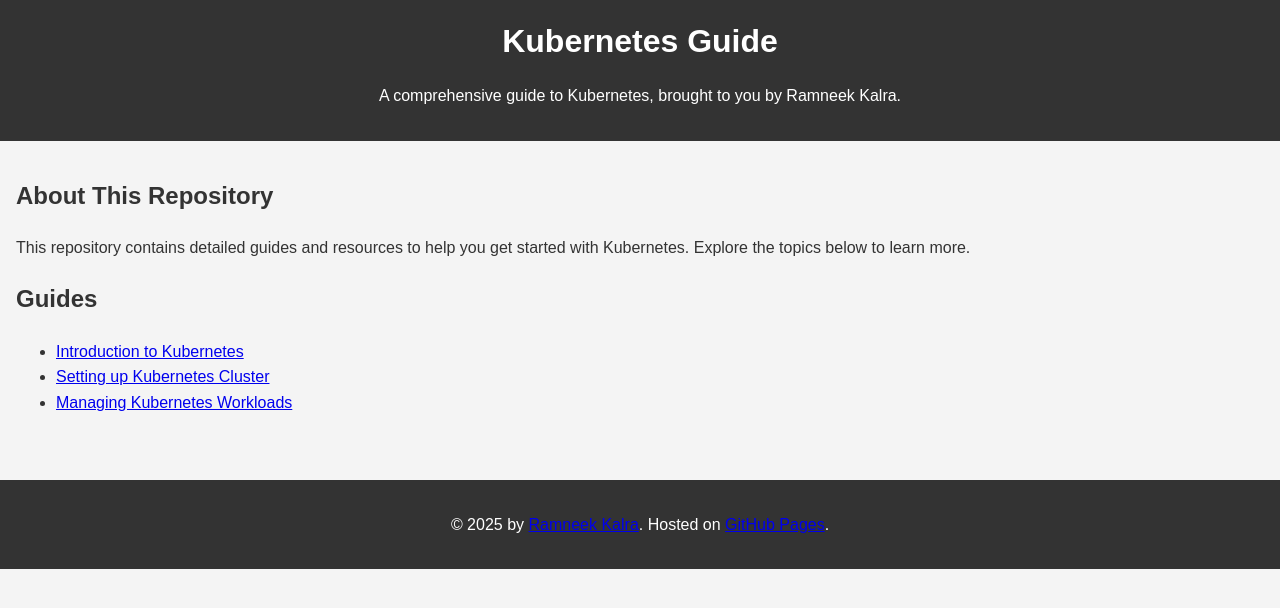
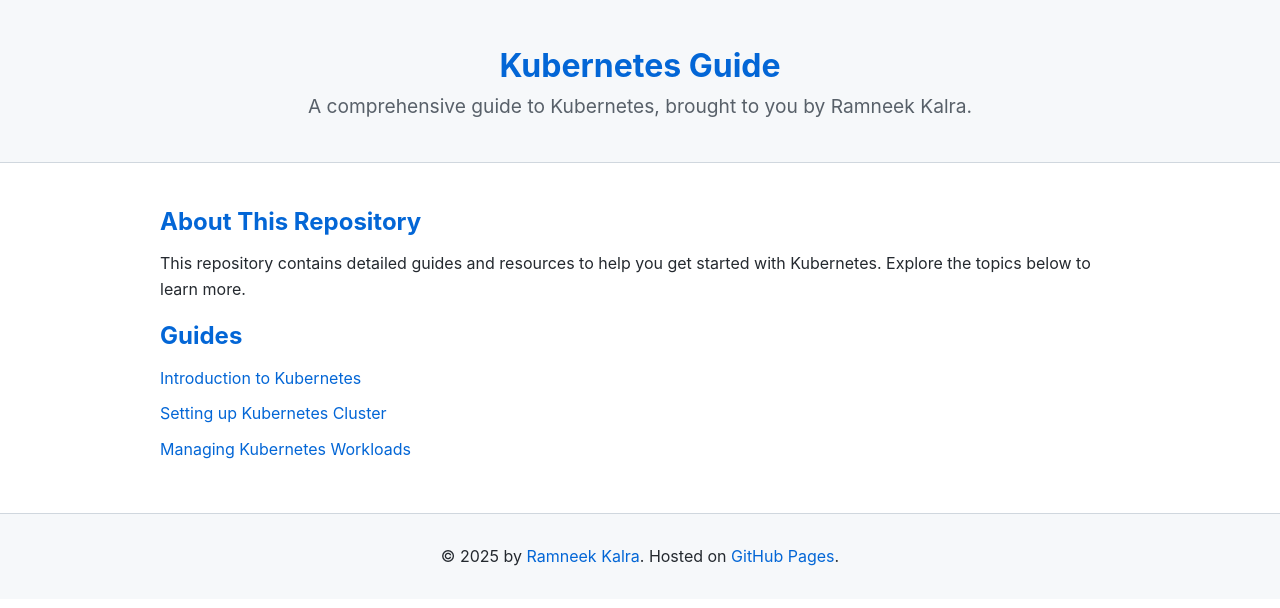
Before and after one commit to Ramneek-kalra/kubernetes-guide, a plain HTML site: page index.html in a window 1280 px wide. Drawn offline with Linux system fonts and the light colour scheme.

Commit message:
Update style.css

```diff
--- a/style.css
+++ b/style.css
@@ -1,31 +1,92 @@
-body {
-    font-family: Arial, sans-serif;
-    line-height: 1.6;
+/* General Reset */
+body, h1, h2, p, ul, a {
     margin: 0;
     padding: 0;
-    background: #f4f4f4;
-    color: #333;
+    box-sizing: border-box;
 }
 
+/* Body Styling */
+body {
+    font-family: -apple-system, BlinkMacSystemFont, "Segoe UI", Roboto, "Helvetica Neue", Arial, sans-serif;
+    line-height: 1.6;
+    color: #24292f;
+    background-color: #ffffff;
+    margin: 0;
+    padding: 0;
+}
+
+/* Container */
+.container {
+    width: 90%;
+    max-width: 960px;
+    margin: 0 auto;
+    padding: 20px;
+}
+
+/* Header */
 header {
-    background: #333;
-    color: #fff;
-    padding: 1rem 0;
+    background-color: #f6f8fa;
+    border-bottom: 1px solid #d0d7de;
+    padding: 20px 0;
+    margin-bottom: 20px;
     text-align: center;
 }
 
 header h1 {
-    margin: 0;
+    font-size: 2em;
+    color: #0366d6;
 }
 
-main {
-    padding: 1rem;
+header p {
+    font-size: 1.2em;
+    color: #586069;
 }
 
+/* Main Content */
+main h2 {
+    font-size: 1.5em;
+    margin-bottom: 10px;
+    color: #0366d6;
+}
+
+main p {
+    margin-bottom: 15px;
+    font-size: 1em;
+    color: #24292f;
+}
+
+ul {
+    list-style-type: none;
+    padding: 0;
+}
+
+ul li {
+    margin-bottom: 10px;
+}
+
+ul li a {
+    color: #0366d6;
+    text-decoration: none;
+}
+
+ul li a:hover {
+    text-decoration: underline;
+}
+
+/* Footer */
 footer {
+    background-color: #f6f8fa;
+    border-top: 1px solid #d0d7de;
+    padding: 10px 0;
     text-align: center;
-    margin-top: 2rem;
-    padding: 1rem 0;
-    background: #333;
-    color: #fff;
+    margin-top: 20px;
 }
+
+footer a {
+    color: #0366d6;
+    text-decoration: none;
+}
+
+footer a:hover {
+    text-decoration: underline;
+}
```
